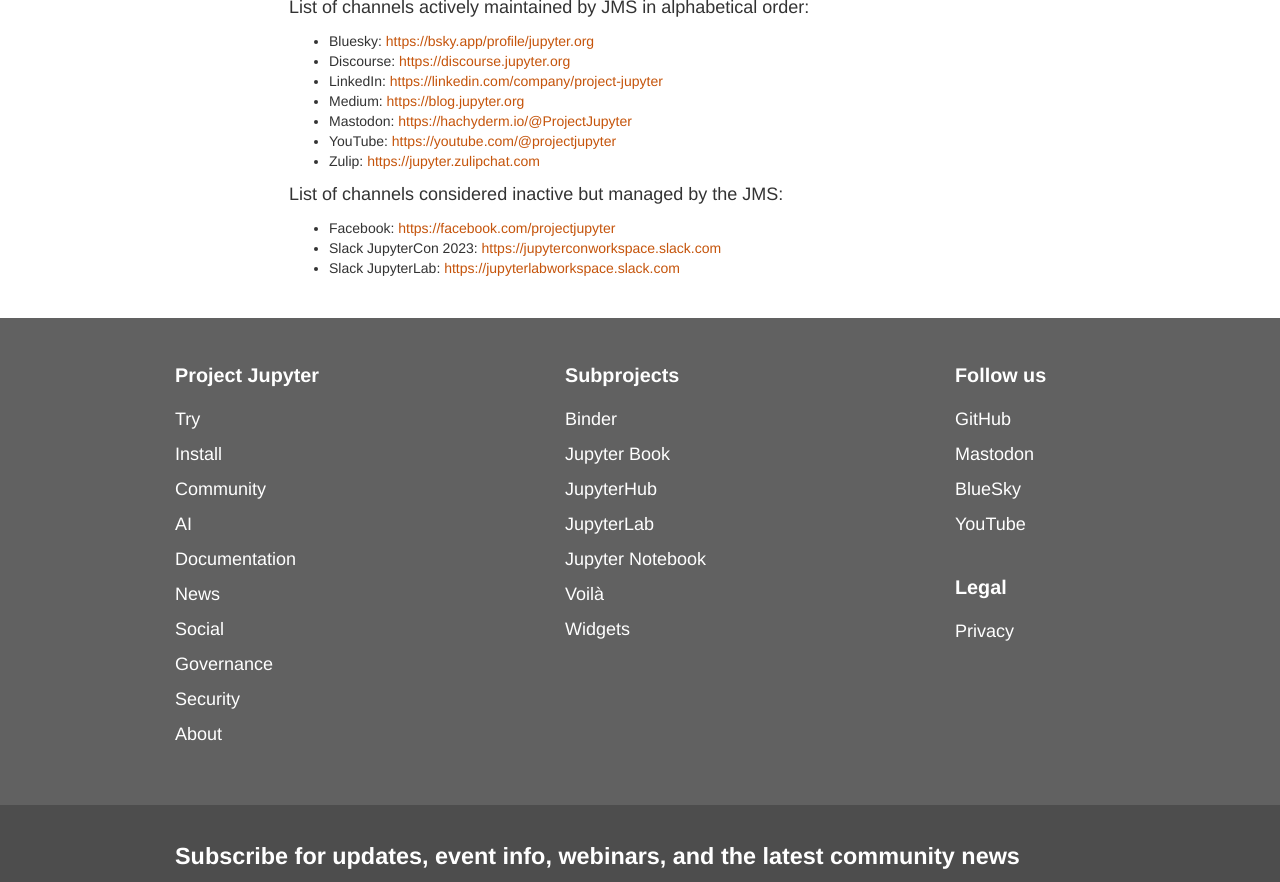
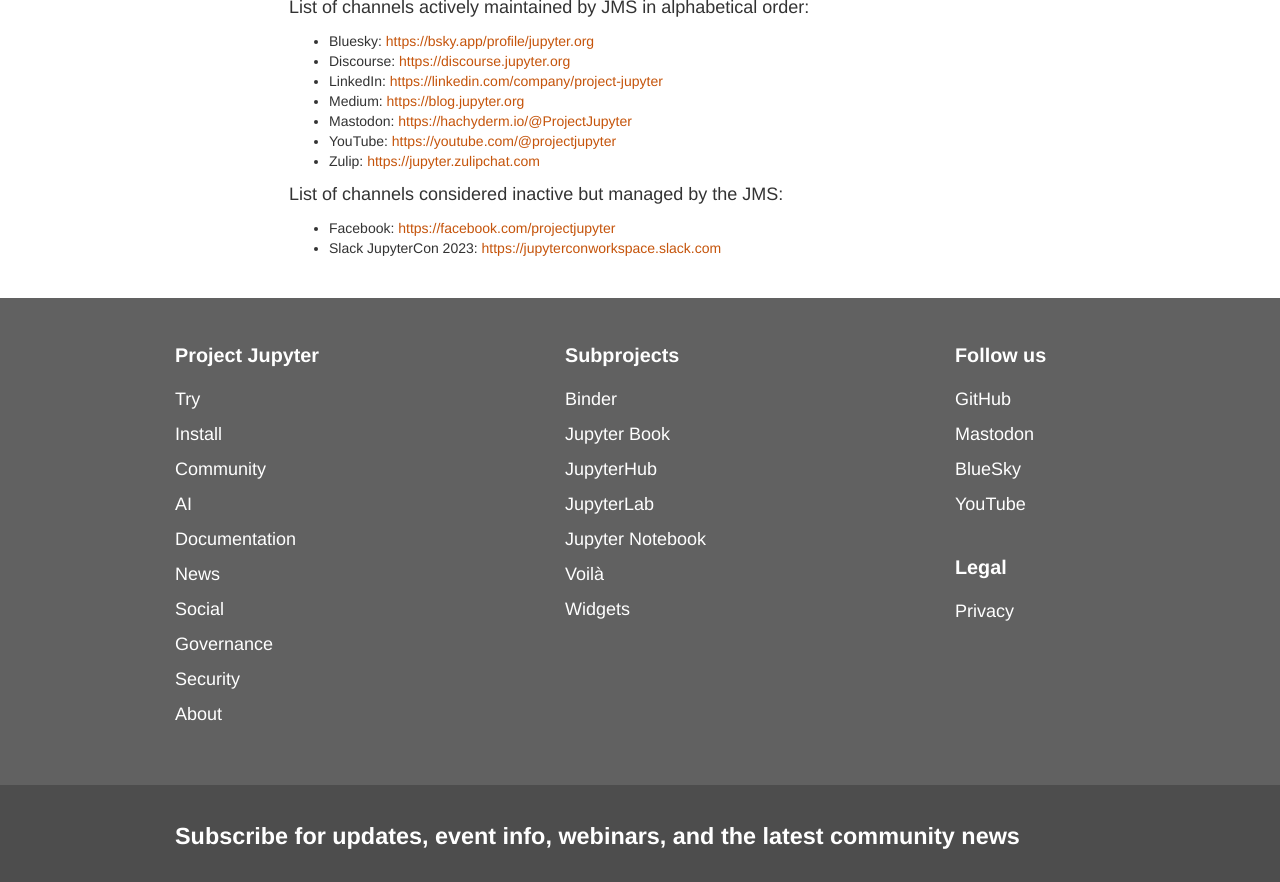
Before and after one commit to jupyter/jupyter.github.io, a Jekyll site: the page built from social.md, in a window 1280 px wide and 900 px high, scrolled down 1073 px, cut to the strip 0-882 px from the top of the window. Built offline with Jekyll 4.4.1, drawn with Linux system fonts in a browser that asks for light colours; comment, search, counter and statistics services are not loaded.

Commit message:
Drop it altogether
Co-authored-by: Jason Grout <jasongrout@users.noreply.github.com>

```diff
--- a/social.md
+++ b/social.md
@@ -33,4 +33,3 @@
 
 - Facebook: <https://facebook.com/projectjupyter>
 - Slack JupyterCon 2023: <https://jupyterconworkspace.slack.com>
-- Slack JupyterLab: <https://jupyterlabworkspace.slack.com>
```
